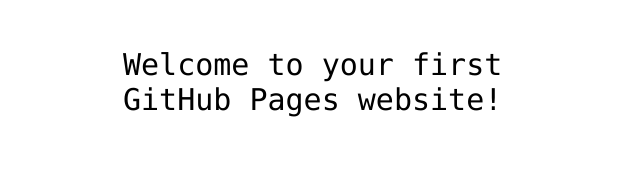
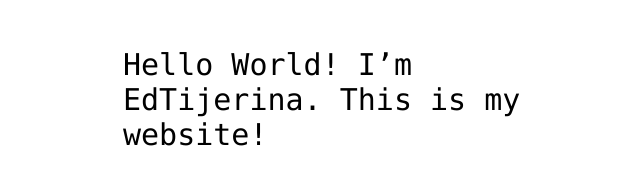
Before and after one commit to EdTijerina/EdTijerina.github.io, a plain HTML site: page index.html in a window 1280 px wide. Shown: the part 341-526 px from the top of the page, without its empty margins (317-957 px from the left). Drawn offline with Linux system fonts and the light colour scheme.

Commit message:
Add my username to index.html file
Add my intro

```diff
--- a/index.html
+++ b/index.html
@@ -12,7 +12,7 @@
 <img src="https://octodex.github.com/images/daftpunktocat-thomas.gif" id="octocat" alt="octocat-gif" />
 
 <!-- Change this code here by copy and pasting your template on line 15 -->
-<p>Welcome to your first GitHub Pages website!</p>
+<p>Hello World! I’m EdTijerina. This is my website!</p>
 
 </body>
 </html>
```
